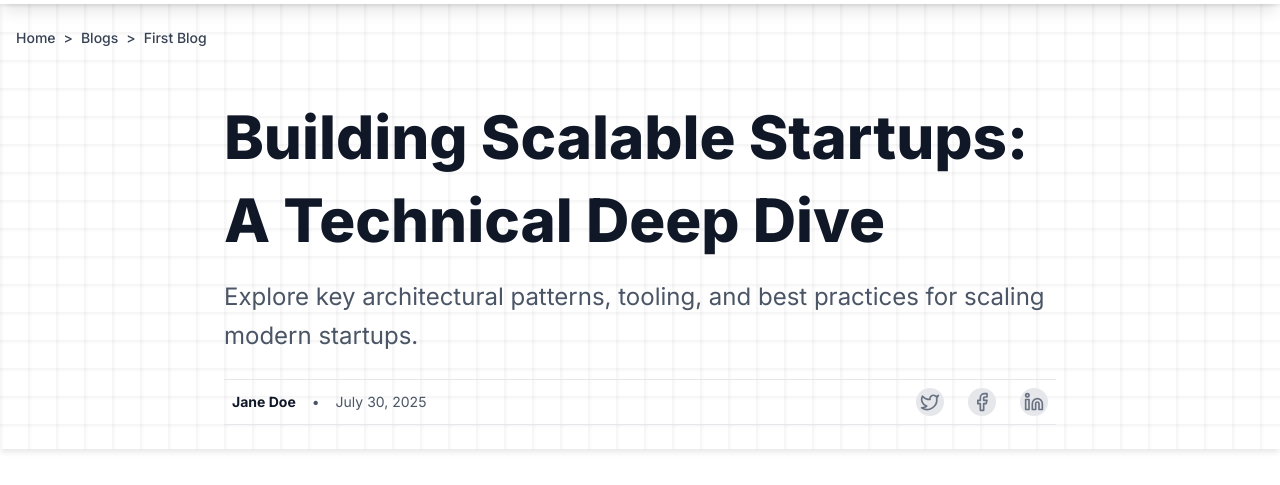
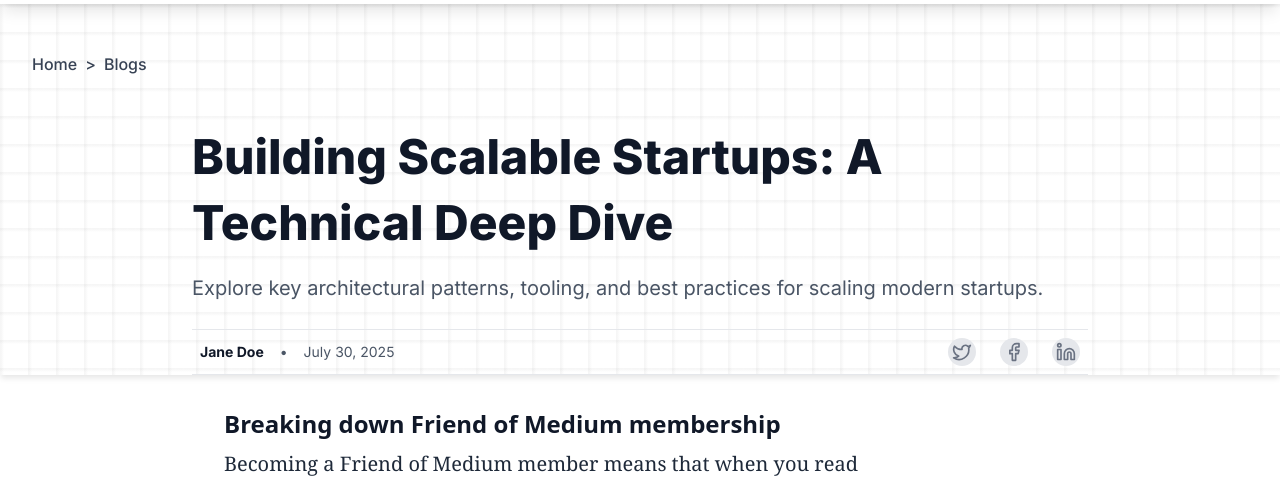
Before and after one commit to pnk-ltoc-892/intern-project, a Next.js app: page /blogs/1 in a window 1280 px wide. Shown: the part 60-545 px from the top of the page. Built offline with nearby package versions, Linux system fonts and the light colour scheme.

Commit message:
Fix BlogPage and BlogPages Aligment

```diff
--- a/src/app/blogs/[slug]/page.tsx
+++ b/src/app/blogs/[slug]/page.tsx
@@ -5,8 +5,7 @@ import { BlogImage } from '@/components/blogPage/BlogImages';
 import BlogCard from '@/components/blogs/BlogCard';
 import { blogs } from '@/data/Blogs';
 import Link from 'next/link.js';
-import React, { useEffect, useRef } from 'react';
-import { ChevronLeft, ChevronRight } from "lucide-react";
+import React from 'react';
 
 
 export type ContentBlock =
@@ -15,53 +14,6 @@ export type ContentBlock =
   | { type: 'image'; src: string; alt: string };
 
 const Page = () => {
-
-  // const sliderRef = useRef<HTMLDivElement | null>(null);
-  // const cardWidthRef = useRef<number>(0);
-
-  // // Measure first card width once mounted
-  // useEffect(() => {
-  //   const slider = sliderRef.current;
-  //   if (!slider) return;
-
-  //   const firstCard = slider.querySelector("div > a > div") as HTMLElement; // BlogCard wrapper
-  //   if (firstCard) {
-  //     cardWidthRef.current = firstCard.offsetWidth + 24; // card width + gap (24px from `gap-6`)
-  //   }
-  // }, []);
-
-  // // Auto-scroll effect
-  // useEffect(() => {
-  //   const slider = sliderRef.current;
-  //   if (!slider || !cardWidthRef.current) return;
-
-  //   const interval = setInterval(() => {
-  //     const cardWidth = cardWidthRef.current;
-
-  //     if (slider.scrollLeft + slider.clientWidth >= slider.scrollWidth - cardWidth) {
-  //       // Reset to start when reaching the end
-  //       slider.scrollTo({ left: 0, behavior: "smooth" });
-  //     } else {
-  //       slider.scrollBy({ left: cardWidth, behavior: "smooth" });
-  //     }
-  //   }, 4000);
-
-  //   return () => clearInterval(interval);
-  // }, []);
-
-  // // Manual scroll functions
-  // const scrollLeft = () => {
-  //   if (cardWidthRef.current) {
-  //     sliderRef.current?.scrollBy({ left: -cardWidthRef.current, behavior: "smooth" });
-  //   }
-  // };
-
-  // const scrollRight = () => {
-  //   if (cardWidthRef.current) {
-  //     sliderRef.current?.scrollBy({ left: cardWidthRef.current, behavior: "smooth" });
-  //   }
-  // };
-
 
   const dummyPost = {
     title: 'Building Scalable Startups: A Technical Deep Dive',
@@ -115,7 +67,7 @@ const Page = () => {
       />
 
       {/* Blog Content */}
-      <div className="relative max-w-4xl mx-auto py-6 px-4 sm:px-6 lg:px-8">
+      <div className="relative max-w-4xl mx-auto padding-wrapper-x py-4 lg:py-6">
         <article>
           {blog.map((block, idx) => {
             if (block.type === 'heading') {
@@ -137,7 +89,8 @@ const Page = () => {
       </div>
 
       {/* Related Blogs Slider */}
-      <section className="bg-gray-100 py-10 px-4 relative">
+      <section className="bg-gray-100">
+        <div className='container-wrapper padding-wrapper-y'>
           <div className="text-center mb-10">
             <h2 className="text-3xl md:text-4xl font-bold text-gray-900">
               Related Blogs
@@ -145,17 +98,7 @@ const Page = () => {
           </div>
 
           <div className="flex items-center justify-center gap-4 max-w-full sm:max-w-6xl mx-auto">
-          {/* Left Button */}
-          {/* <button
-            onClick={scrollLeft}
-            className="bg-white p-2 rounded-full shadow-md hover:bg-gray-200"
-          >
-            <ChevronLeft className="w-6 h-6 text-gray-700" />
-          </button> */}
-
-          {/* Slider Component */}
             <div
-            // ref={sliderRef}
               className="flex gap-8 overflow-x-auto scroll-smooth scrollbar-hide pb-4 flex-1"
             >
               {blogs.slice(0, 6).map((blog) => (
@@ -177,14 +120,7 @@ const Page = () => {
                 </div>
               ))}
             </div>
-
-          {/* Right Button */}
-          {/* <button
-            onClick={scrollRight}
-            className="bg-white p-2 rounded-full shadow-md hover:bg-gray-200"
-          >
-            <ChevronRight className="w-6 h-6 text-gray-700" />
-          </button> */}
+          </div>
         </div>
       </section>
     </div>
--- a/src/app/blogs/page.tsx
+++ b/src/app/blogs/page.tsx
@@ -41,8 +41,9 @@ export default function Blogs() {
       {/* Blog Page Header */}
       <BlogsPageHeader />
 
+      <div className="container-wrapper">
         {/* Blog Search + Categories */}
-      <section className="px-4 max-w-7xl mx-auto pt-12">
+        <section className="padding-wrapper-y">
           {/* Search bar */}
           <div className="mb-8 flex justify-center">
             <input
@@ -72,7 +73,7 @@ export default function Blogs() {
         </section>
 
         {/* Blogs List */}
-      <section className="pb-10 px-4 max-w-7xl mx-auto">
+        <section className="">
           <div className="text-center mb-10">
             <h2 className="text-3xl md:text-4xl font-bold text-gray-900">
               {searchTerm || selectedCategory !== "All"
@@ -103,9 +104,10 @@ export default function Blogs() {
             </p>
           )}
         </section>
+      </div>
 
       {/* Newsletter Component */}
-      <div className="bg-gray-100 py-10">
+      <div className="bg-gray-100">
         <Newsletter />
       </div>
     </div>
--- a/src/components/blogPage/BlogHeader.tsx
+++ b/src/components/blogPage/BlogHeader.tsx
@@ -34,20 +34,20 @@ const BlogHeader: React.FC<BlogHeaderProps> = ({
     });
 
     return (
-        <header className="relative bg-white bg-[linear-gradient(to_right,#80808012_1px,transparent_4px),linear-gradient(to_bottom,#80808012_1px,transparent_4px)] bg-[size:28px_28px] shadow-[0_4px_6px_-1px_rgba(0,0,0,0.1)]">
-            <div className="container mx-auto px-4 py-6 text-sm text-gray-700 flex gap-2 font-medium">
+        <header className="bg-white bg-[linear-gradient(to_right,#80808012_1px,transparent_4px),linear-gradient(to_bottom,#80808012_1px,transparent_4px)] bg-[size:28px_28px] shadow-[0_4px_6px_-1px_rgba(0,0,0,0.1)]">
+
+            <section className='container-wrapper'>
+                <div className="text-md text-gray-700 flex gap-2 font-medium py-6 md:py-8 lg:py-12">
                     <Link href="/" className="hover:underline">Home</Link>
                     <span>{'>'}</span>
                     <Link href="/blogs" className="hover:underline">Blogs</Link>
-                <span>{'>'}</span>
-                <span>First Blog</span>
                 </div>
 
-            <div className="relative max-w-4xl mx-auto py-6 px-4 sm:px-6 lg:px-8">
-                <h1 className="text-3xl sm:text-4xl md:text-5xl lg:text-6xl font-extrabold text-gray-900 leading-snug mb-1 sm:mb-2 md:mb-4">
+                <div className="max-w-4xl mx-auto">
+                    <h1 className="text-2xl sm:text-3xl md:text-5xl font-extrabold text-gray-900 leading-snug mb-2 md:mb-4">
                         {title}
                     </h1>
-                <p className="text-base sm:text-lg md:text-xl lg:text-2xl text-gray-600 leading-relaxed mb-2 sm:mb-4 md:mb-6">
+                    <p className="text-base md:text-lg lg:text-xl text-gray-600 leading-relaxed mb-2 sm:mb-4 md:mb-6">
                         {description}
                     </p>
 
@@ -90,6 +90,7 @@ const BlogHeader: React.FC<BlogHeaderProps> = ({
                         </div>
                     </div>
                 </div>
+            </section>
         </header>
     );
 };
--- a/src/components/blogs/BlogsPageHeader.tsx
+++ b/src/components/blogs/BlogsPageHeader.tsx
@@ -5,15 +5,16 @@ import Link from 'next/link';
 const BlogsPageHeader = () => {
     return (
         <div className="bg-white bg-[linear-gradient(to_right,#80808012_1px,transparent_4px),linear-gradient(to_bottom,#80808012_1px,transparent_4px)] bg-[size:28px_28px] shadow-[0_4px_6px_-1px_rgba(0,0,0,0.1)]">
+
+            <section className='container-wrapper padding-wrapper-y'>
                 {/* Breadcrumb */}
-            <div className="container mx-auto px-4 py-6 text-sm text-gray-700 flex gap-2 font-medium">
+                <div className="text-md text-gray-700 flex gap-2 font-medium">
                     <Link href="/" className="hover:underline">Home</Link>
                     <span>{'>'}</span>
                     <Link href="/blogs" className="hover:underline">Blogs</Link>
                 </div>
 
                 {/* Hero Section */}
-            <section className="container mx-auto px-4 py-8">
                 <div className="flex flex-col gap-8 items-center justify-center min-h-[30vh]">
                     {/* Text Content */}
                     <div className="text-black text-center">
```
Lines whose indentation alone changed are shown as unchanged.
